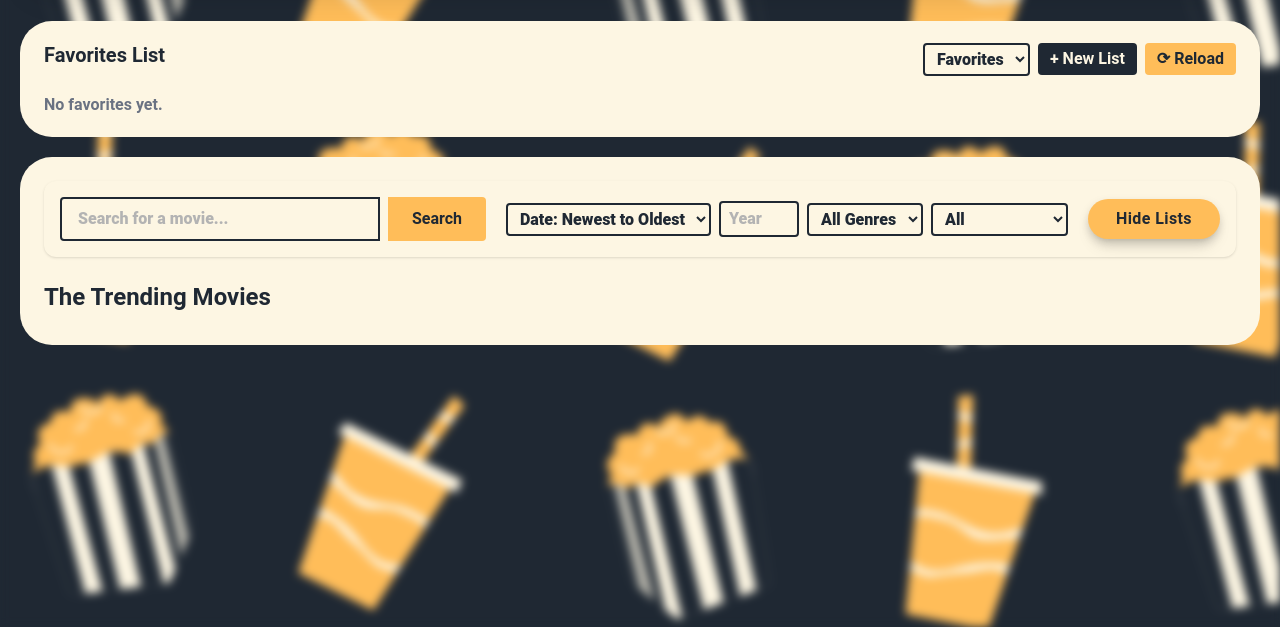
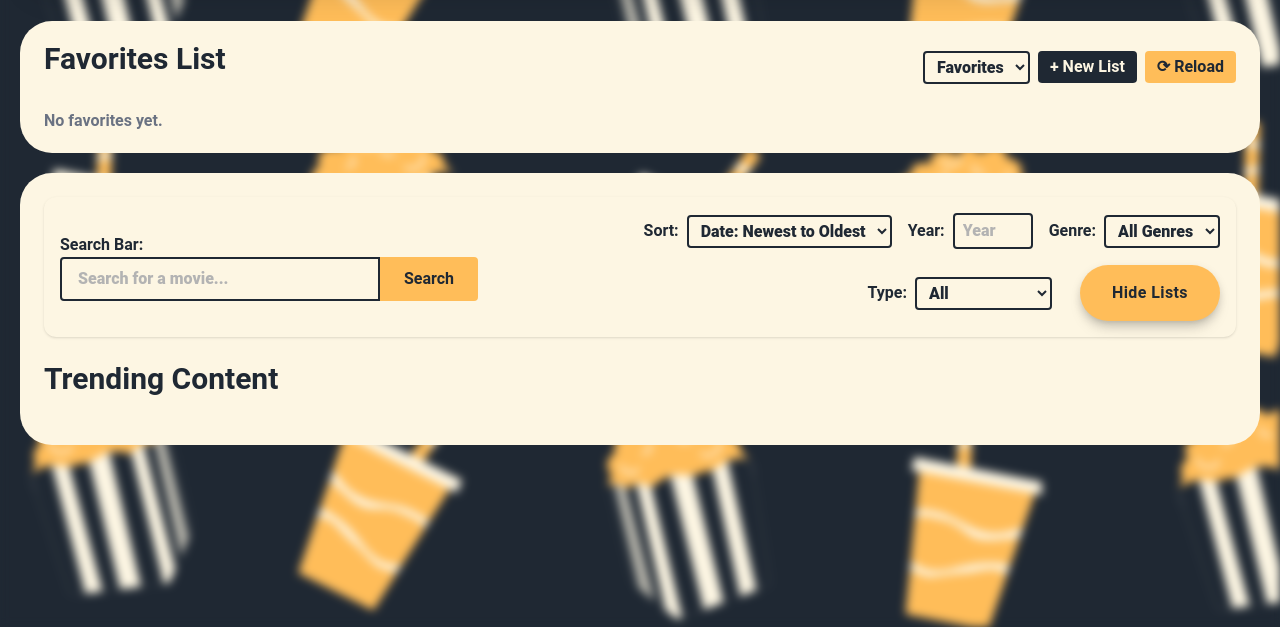
Before and after one commit to igarridosi/MyFlixPicks, a website built with Vite: page index.html in a window 1280 px wide. Shown: the part 173-800 px from the top of the page. Built offline with nearby package versions, Linux system fonts and the light colour scheme; no server answers.

Commit message:
UI style improvement

```diff
--- a/index.html
+++ b/index.html
@@ -30,7 +30,7 @@
       </nav>
       <section class="p-6 border-0 mt-6 bg-beis m-5 py-5 rounded-4xl">
         <div class="flex justify-between items-center mb-4">
-          <h2 class="text-xl font-bold mb-2">Your Lists</h2>
+          <h2 class="text-3xl font-bold mb-4">Your Lists</h2>
           <div class="flex items-center gap-2">
             <select id="list-select" class="px-2 py-1 rounded border border-darkblue bg-beis text-darkblue"></select>
             <button id="add-list-btn" class="px-3 py-1 bg-darkblue text-white rounded hover:bg-blue-700 transition" aria-label="Add new custom list">+ New List</button>
@@ -42,39 +42,56 @@
       <main class="bg-beis m-5 py-0 border-0 rounded-4xl">
         <section class="p-6">
           <!-- Improved Filter and Search Bar UI -->
-          <div class="flex flex-col md:flex-row items-center justify-between gap-4 mb-6 bg-beis rounded-xl shadow p-4">
-            <div class="flex flex-row items-center gap-2 w-full md:w-auto">
+          <div class="flex flex-col md:flex-row items-center justify-around gap-4 mb-6 bg-beis rounded-xl shadow p-4">
+            <div class="flex flex-row items-center w-full md:w-auto">
+              <div class="flex flex-col">
+                <label for="sort-main">Search Bar:</label>
                 <input id="search-input" type="text" placeholder="Search for a movie..." class="border border-gray-300 rounded-l px-4 py-2 w-full md:w-80 focus:outline-none focus:ring-2 focus:ring-blue-400 transition" />
-              <button id="search-btn" class="bg-darkblue text-white px-6 py-2.5 rounded-r hover:bg-blue-700 transition font-semibold">Search</button>
               </div>
-            <div class="flex flex-wrap gap-2 items-center justify-end w-full md:w-auto">
+
+              <button id="search-btn" class="bg-darkblue text-white px-6 py-2.5 rounded-r hover:bg-blue-700 transition font-semibold self-end">Search</button>
+            </div>
+            <div class="flex flex-wrap gap-4 items-center justify-end w-full md:w-auto">
+              <div class="flex items-center space-x-2">
+                <label for="sort-main">Sort:</label>
                 <select id="sort-main" class="border border-gray-300 rounded px-2 py-1 bg-gray-50 focus:outline-none focus:ring-2 focus:ring-blue-400 transition">
                   <option value="date-desc" selected>Date: Newest to Oldest</option>
                   <option value="date-asc">Date: Oldest to Newest</option>
                   <option value="rating-desc">Rating: High to Low</option>
                   <option value="rating-asc">Rating: Low to High</option>
                 </select>
+              </div>
+              <div class="flex items-center space-x-2">
+                <label for="filter-year">Year:</label>
                 <input id="filter-year" type="number" min="1900" max="2100" placeholder="Year" class="border border-gray-300 rounded px-2 py-1 w-20 bg-gray-50 focus:outline-none focus:ring-2 focus:ring-blue-400 transition" />
+              </div>
+              <div class="flex items-center space-x-2">
+                <label for="filter-genre">Genre:</label>
                 <select id="filter-genre" class="border border-gray-300 rounded px-2 py-1 bg-gray-50 focus:outline-none focus:ring-2 focus:ring-blue-400 transition">
                   <option value="">All Genres</option>
                   <!-- Genres will be populated dynamically -->
                 </select>
+              </div>
+              <div class="flex items-center space-x-2">
+                <label for="filter-type">Type:</label>
                 <select id="filter-type" class="border border-gray-300 rounded px-2 py-1 bg-gray-50 focus:outline-none focus:ring-2 focus:ring-blue-400 transition">
                   <option value="all" selected>All</option>
                   <option value="movie">Movie</option>
                   <option value="tv">TV Show</option>
                   <option value="documentary">Documentary</option>
                 </select>
-              <button id="toggle-favorites" class="flex items-center gap-2 bg-[#1f2833] text-[#fdf6e3] px-7 py-2 rounded-full shadow-lg font-bold hover:scale-103 hover:bg-[#232f3e] transition drop-shadow-lg ml-3">
+              </div>
+              <button id="toggle-favorites" class="flex items-center gap-2 bg-[#1f2833] text-[#fdf6e3] px-8 py-4 rounded-full shadow-lg font-bold hover:scale-103 hover:bg-[#232f3e] transition drop-shadow-lg ml-3">
                 <span class="tracking-wide text-base">Hide Lists</span>
               </button>
             </div>
+
           </div>
           <!-- Loading/Error Message -->
           <div id="message" class="mb-4 text-center text-red-600"></div>
           <!-- Search Results -->
           <div>
-            <h1 class="text-2xl font-bold mb-2">The Trending Movies</h1>
+            <h1 class="text-3xl font-bold mb-6">Trending Content</h1>
             <div id="results" class="grid grid-cols-1 md:grid-cols-3 lg:grid-cols-4 gap-6"></div>
           </div>
         </section>
--- a/src/js/components/movieCard.js
+++ b/src/js/components/movieCard.js
@@ -67,7 +67,7 @@ posterWrapper.className = 'relative mb-2';
 const poster = document.createElement('img');
 poster.src = movie.poster_path ? `${TMDB_IMG_BASE}${movie.poster_path}` : '/images/movie-background-collage.jpg';
 poster.alt = getTitle(movie);
-poster.className = 'w-40 h-60 object-cover rounded-lg shadow';
+poster.className = 'w-50 h-70 object-cover rounded-lg shadow';
 posterWrapper.appendChild(poster);
 
 // TMDB rating badge (right top)
@@ -95,7 +95,7 @@ const inAnyList = lists.some(list => list.movies.some(m => m.id === movie.id));
 // Add to List (+) button (only if not in any list)
 if (!inAnyList) {
     const addBtn = document.createElement('button');
-    addBtn.className = 'absolute top-2 left-2 bg-dishmaster text-darkblue rounded-full w-8 h-8 flex items-center justify-center shadow hover:scale-110 transition z-20';
+    addBtn.className = 'absolute top-1 left-13 bg-dishmaster text-darkblue rounded-full w-9 h-9 flex items-center justify-center shadow hover:scale-105 transition z-20';
     addBtn.innerHTML = `<span class="text-xl font-bold">+</span>`;
     addBtn.title = 'Save to list';
     addBtn.onclick = e => {
--- a/src/js/components/searchFilterBar.js
+++ b/src/js/components/searchFilterBar.js
@@ -27,7 +27,7 @@ export function setupSearchFilterBar({
   const typeSelect = document.getElementById('filter-type');
   const sortMainSelect = document.getElementById('sort-main');
   const favToggleBtn = document.getElementById('toggle-favorites');
-  const trendingTitle = document.querySelector('h1.text-2xl.font-bold.mb-2');
+  const trendingTitle = document.querySelector('h1.text-3xl.font-bold.mb-6');
 
   // Debounce utility
   function debounce(fn, delay) {
--- a/src/js/main.js
+++ b/src/js/main.js
@@ -15,7 +15,7 @@ const themeToggleBtn = document.getElementById('theme-toggle');
 const root = document.documentElement;
 const listSelect = document.getElementById('list-select');
 const addListBtn = document.getElementById('add-list-btn');
-const listTitle = document.querySelector('h2.text-xl.font-bold.mb-2');
+const listTitle = document.querySelector('h2.text-3xl.font-bold.mb-4');
 const reloadBtn = document.getElementById('reload-page-btn');
 
 // --- Utility Functions ---
```
Lines whose indentation alone changed are shown as unchanged.
